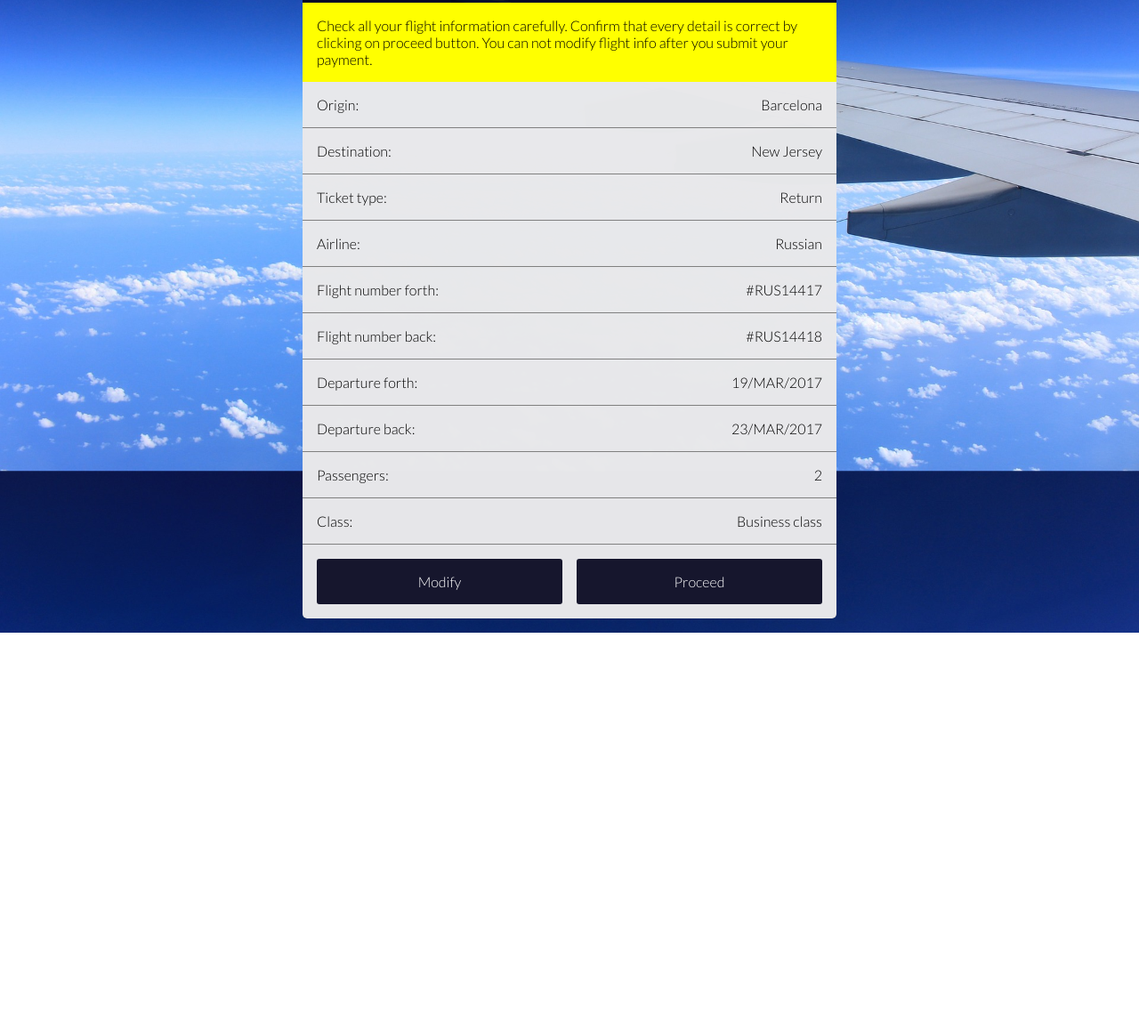
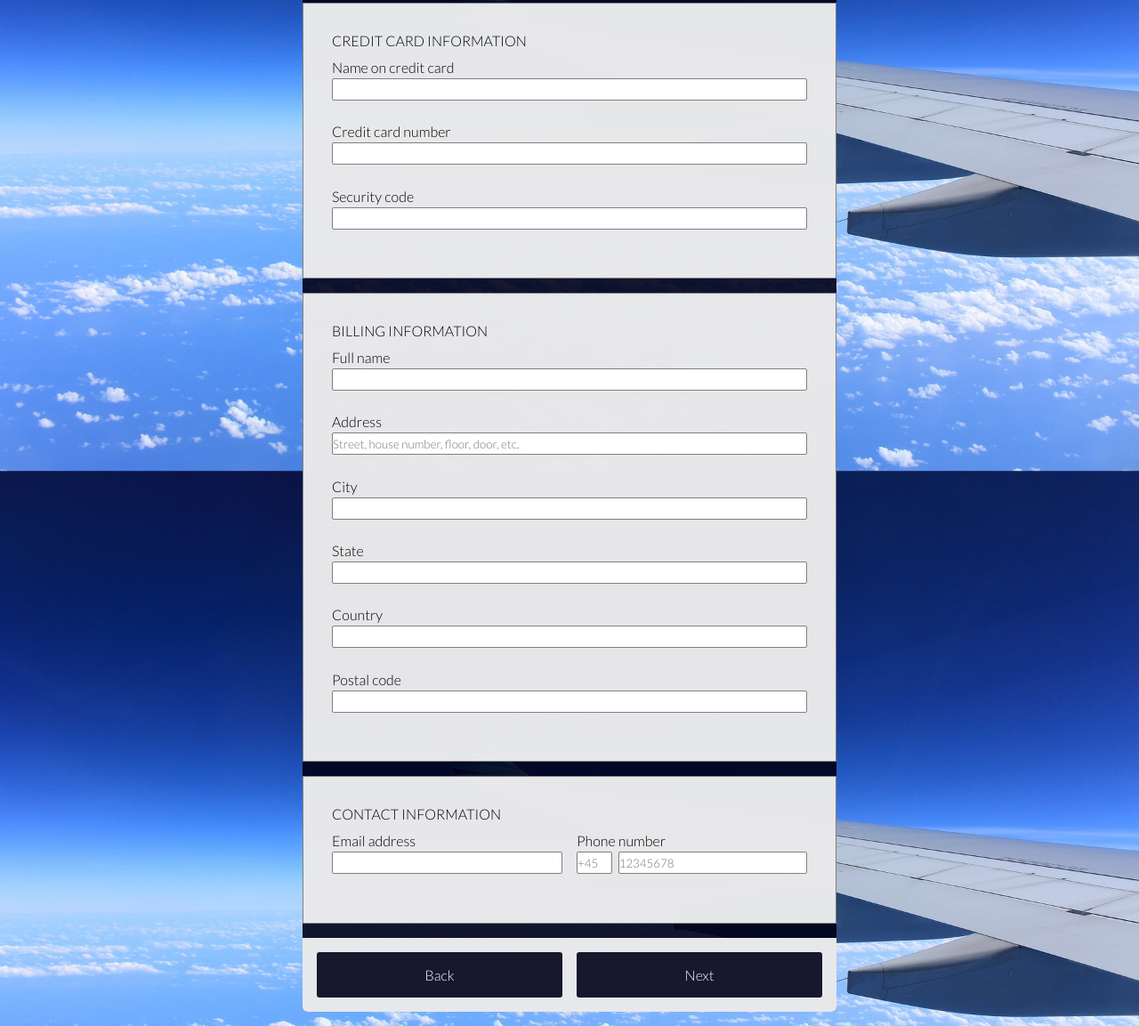
Before and after one commit to gergelybalint94/group-project, a plain HTML site: page payment.html in a window 1280 px wide. Shown: the part 324-1477 px from the top of the page at 89% size. Before the commit the page ends 1035 px from the top, so only its background shows below. Drawn offline with Linux system fonts and the light colour scheme.

Commit message:
payment 2/3

```diff
--- a/css/style.css
+++ b/css/style.css
@@ -37,13 +37,21 @@ h1 {
   font-size: 1.2em !important;
   text-align: center; }
 
-fieldset {
-  margin-bottom: 1em !important;
-  padding: 1em !important;
-  border: 1px solid gray !important; }
+h3 {
+  text-transform: uppercase;
+  font-size:1em;
+  margin-bottom:0.5em !important;
+}
+
+.fieldset {
+  margin: 1em 0 !important;
+  padding: 2em !important;
+  border: 1px solid gray !important;
+  background:rgba(255,255,255,0.9);
+  color:black; }
 
 input:not([type="radio"]), select {
-  min-width: 250px;
+  min-width: 150px;
   height: 25px;
   border-radius: 2px; }
 
@@ -493,7 +501,7 @@ button:hover {
   padding: 1em;
   flex-direction: row;
   justify-content: space-between;
-  background:rgba(255,255,255,0.9);
+  background:rgba(255,255,255,0.9); /* same as fieldset */
   color:black;
   border-bottom:1px solid gray }
 
@@ -511,10 +519,8 @@ button:hover {
   flex-direction: row; }
 
 #phone-inputs-wrap #prefix {
-  min-width: 3em;
-  /* for fixing width on resizing flexbox */
-  max-width: 3em;
-  /* for fixing width on resizing flexbox */
+	min-width:3em;
+	max-width:3em;
   margin-right: 0.5em; }
 
 #contact-info-container {
@@ -522,6 +528,32 @@ button:hover {
   width: 100%;
   flex-direction: row;
   justify-content: space-between; }
+
+#contact-info-container div {
+	display:flex;
+	width:50%;
+	flex-direction:column;
+}
+
+#contact-info-container div {
+	display:flex;
+	width:50%;
+	flex-direction:column;
+}
+
+#contact-info-container div:first-of-type {
+	margin-right:1em;
+}
+
+#contact-info-container div .input-wraps {
+	display:flex;
+	width:100%;
+	flex-direction:row;
+}
+
+#contact-info-container div .input-wraps #phone {
+	width:100%;
+}
 
 .breadcrumb-nav-buttons {
   width: 100%;
--- a/payment.html
+++ b/payment.html
@@ -55,7 +55,7 @@
 
                     <!-- FLIGHT CONFIRMATION:
                     <!-- //////////////////////////////////// -->
-                    <div style="display:block" class="main-content-of-payment-steps" id="flight-confirmation-content-wrap">
+                    <div style="display:none" class="main-content-of-payment-steps" id="flight-confirmation-content-wrap">
                     	<h1 class="payment-step-titles">Your flight</h1>
                         <p class="payment-step-warnings">Check all your flight information carefully. Confirm that every detail is correct by clicking on proceed button. You can not modify flight info after you submit your payment.</p>
                         <div class="paymentpage-confirmations" id="flight-confirmation">
@@ -121,13 +121,13 @@
 
                     <!-- PAYMENT DETAILS:
                     <!-- //////////////////////////////////// -->
-                    <div style="display:none" class="main-content-of-payment-steps" id="payment-details">
+                    <div style="display:block" class="main-content-of-payment-steps" id="payment-details">
                     	<h1 class="payment-step-titles">Payment details</h1>
                         <form id="paymentpage-payment-form">
 
                         	<!-- ===== CREDIT CARD INFO ===== -->
-                        	<fieldset>
-                        		<legend>Credit card information</legend>
+                        	<div class="fieldset">
+                        		<h3>Credit card information</h3>
 
                                 <!-- FULL NAME: -->
                                 <div class="input-wraps">
@@ -146,15 +146,15 @@
                                     <label for="full-name">Security code</label>
                                     <input type="text" name="security-code" id="security-code">
                                 </div>
-                            </fieldset>
+                            </div class="fieldset">
 
 
 
 
 
                             <!-- ===== BILLING INFO ===== -->
-                        	<fieldset>
-                        		<legend>Billing information</legend>
+                        	<div class="fieldset">
+                        		<h3>Billing information</h3>
 
                                 <!-- FULL NAME: -->
                                 <div class="input-wraps">
@@ -191,15 +191,15 @@
                                     <label for="post-code">Postal code</label>
                                     <input type="text" name="post-code" id="post-code">
                                 </div>
-                            </fieldset>
+                            </div class="fieldset">
 
 
 
 
 
                             <!-- ===== CONTACT INFO ===== -->
-                        	<fieldset>
-                        		<legend>Contact information</legend>
+                        	<div class="fieldset">
+                        		<h3>Contact information</h3>
                                 <div id="contact-info-container">
                                     <!-- EMAIL: -->
                                     <div class="input-wraps">
@@ -216,7 +216,7 @@
                                         </div>
                                     </div>
                                 </div>
-                            </fieldset>
+                            </div class="fieldset">
 
                             <div class="rows">
                                 <button class="breadcrumb-nav-buttons">Back</button>
```
